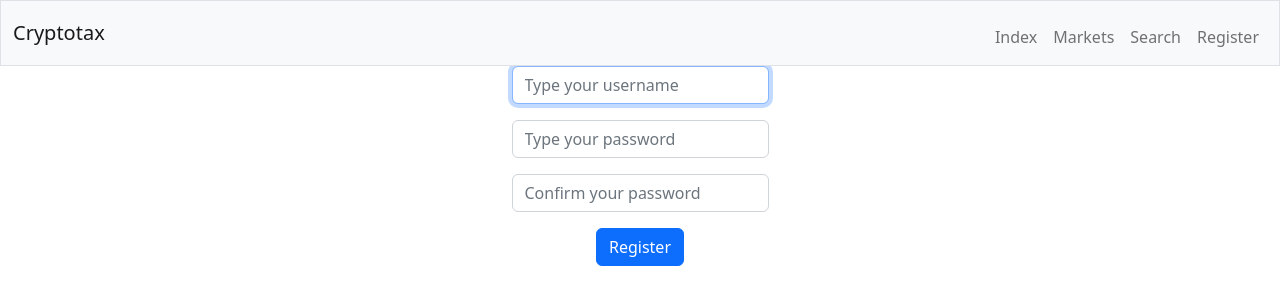
After one commit to AleixMJ/cryptotax, a Flask app: page /register in a window 1280 px wide. The commit adds this page. Shown: the top 305 px of the page. Run offline with Flask 2, Linux system fonts and the light colour scheme.

Commit message:
working on user registration

```diff
--- a/app.py
+++ b/app.py
@@ -1,24 +1,31 @@
 import sqlite3
-from flask import Flask, render_template, request, g, url_for, redirect
+from flask import Flask, render_template, request, g, session, redirect
 from pycoingecko import CoinGeckoAPI
 import pandas as pd
 from IPython import display
 import mplfinance as mpf
 from PIL import Image
+from flask_session import Session
+from werkzeug.security import check_password_hash, generate_password_hash
 
-from functions import draw_chart, check_coin, percentage, uppercase, usd
+
+from functions import draw_chart, check_coin, percentage, uppercase, usd, get_db, query_db
 
 app = Flask(__name__)
+
+#Session setup
+SESSION_TYPE = 'redis'
+app.config["SESSION_PERMANENT"] = False
 app.config['SEND_FILE_MAX_AGE_DEFAULT'] = 0
+Session(app)
 
 #API
 cg = CoinGeckoAPI()
 
-# Custom filter
+# Custom filters
 app.jinja_env.filters["usd"] = usd
 app.jinja_env.filters["percentage"] = percentage
 app.jinja_env.filters["upper"] = uppercase
-
 
 @app.route('/')
 def index():
@@ -32,17 +39,6 @@ def index():
 
     return render_template("index.html", username=username)
 
-def get_db():
-    db = getattr(g, '_database', None)
-    if db is None:
-        db = g._database = sqlite3.connect("cryptotax.db")
-    return db
-
-def query_db(query, args=(), one=False):
-    cur = get_db().execute(query, args)
-    rv = cur.fetchall()
-    cur.close()
-    return (rv[0] if rv else None) if one else rv
 
 @app.teardown_appcontext
 def close_connection(exception):
@@ -53,7 +49,7 @@ def close_connection(exception):
 @app.route('/markets')
 def markets():
 
-
+    #Displays a table with Cryptocurrency market data
     coins = cg.get_coins_markets(vs_currency="usd",price_change_percentage="24h,30d,1y")
     coins_df = pd.DataFrame(coins).head(100).round(2)
     inverted = coins_df.transpose()
@@ -63,6 +59,7 @@ def markets():
 @app.route('/search', methods=["GET", "POST"])
 def search():
 
+    #Search Coingecko API for the data input, and displays a chart + data on the coin
     if request.method == "POST":
 
         data = request.form.get("coin").lower()
@@ -80,9 +77,11 @@ def search():
                 draw_chart(coin,duration)
                 return render_template("search.html", coin=coin, duration=duration, info=info)
         except:
+            # If coin cannot be found it redirects the user to a page that shows all the coins that exist
             return redirect("/coinlist")
 
     else:
+        #If the site is vist by get it only displays the forms that need to be filled to search
         info = {"description":{"en": ""}, "symbol":"","links":{"homepage":[""]},"market_data":{"current_price":{"usd":None},
                 "market_cap":{"usd":None},"price_change_percentage_24h":"","price_change_percentage_30d":"",
                 "price_change_percentage_1y":"","ath":{"usd":None}}}
@@ -96,11 +95,45 @@ def search():
 @app.route('/coinlist', methods=["GET"])
 def coinlist():
 
+    #Shaw all the available coins in the Coingecko API
     coins = cg.get_coins_list()
     return render_template("coinlist.html", coins=coins)
 
 
 
+@app.route('/register', methods=["GET", "POST"])
+def register():
+
+
+    if request.method == "POST":
+
+        username = request.form.get("username")
+
+
+        if not username:
+            return ("Missing username", 400)
+
+        if not request.form.get("password"):
+            return ("Missing password", 400)
+
+        if not request.form.get("confirmation"):
+            return ("Missing confirmation", 400)
+
+        if request.form.get("confirmation") != request.form.get("password"):
+            return ("Passwords don't match", 400)
+
+        hash = generate_password_hash("password")
+
+        check = query_db("SELECT * FROM users WHERE username = ?", [username], one=True)
+        if check is not None:
+            return ("user already exist", 400)
+
+        #Add user to the database
+        db = get_db()
+        db.execute("INSERT INTO users (username, hash) VALUES (?,?)", username, hash)
+
+    else:
+        return render_template("register.html")
 
 
 
--- a/templates/layout.html
+++ b/templates/layout.html
@@ -17,9 +17,10 @@
           </button>
           <div class="collapse navbar-collapse" id="navbar">
                    <ul class="navbar-nav ms-auto mt-2">
+                      <li class="nav-item"><a class="nav-link" href="/">Index</a></li>
                       <li class="nav-item"><a class="nav-link" href="/markets">Markets</a></li>
-                      <li class="nav-item"><a class="nav-link" href="/">Index</a></li>
                       <li class="nav-item"><a class="nav-link" href="/search">Search</a></li>
+                      <li class="nav-item"><a class="nav-link" href="/register">Register</a></li>
                   </ul>
           </div>
       </div>
--- /dev/null
+++ b/templates/register.html
@@ -0,0 +1,24 @@
+{% extends "layout.html" %}
+
+{% block title %}
+    Register
+{% endblock %}
+
+{% block main %}
+
+<div class="container text-center">
+    <form action="/register" method="post">
+        <div class="mb-3">
+            <input autocomplete="off" autofocus class="form-control mx-auto w-auto" id="username" name="username" placeholder="Type your username" type="text">
+        </div>
+        <div class="mb-3">
+            <input class="form-control mx-auto w-auto" id="password" name="password" placeholder="Type your password" type="password">
+        </div>
+        <div class="mb-3">
+            <input class="form-control mx-auto w-auto" id="confirmation" name="confirmation" placeholder="Confirm your password" type="password">
+        </div>
+        <button class="btn btn-primary mx-auto w-auto" type="submit">Register</button>
+        </div>
+    </form>
+</div>
+{% endblock %}
```
Also changed, not shown: functions.py (+18 -3 lines), static/chart.png.
